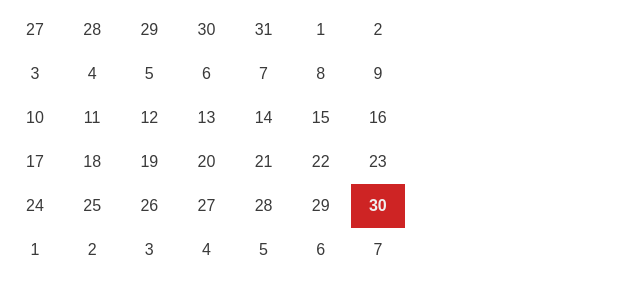
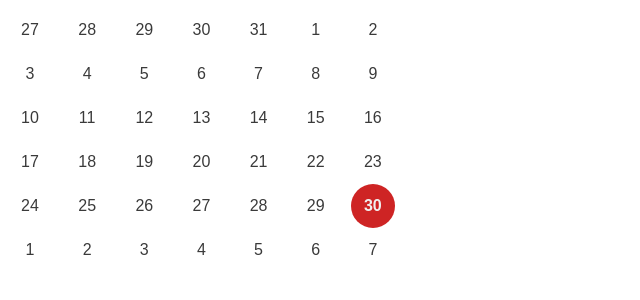
Before and after one commit to vicluo96/My_Calendar, a React (Create React App) app: page / in a window 1280 px wide. Shown: the top 300 px of the page, without its empty margins (0-640 px from the left). Built offline with nearby package versions, Linux system fonts and the light colour scheme; the HTML template or start-up script is replaced by a standard one; a web font is replaced by a local one.

Commit message:
modifying selected div class in local css: set .calendar .day div to circle

```diff
--- a/src/app/calendar/styles.css
+++ b/src/app/calendar/styles.css
@@ -67,8 +67,9 @@
 }
 
 .calendar .day div {
-  width: 54px;
+  width: 44px;
   height: 44px;
+  border-radius: 100%;
   position: relative;
   color: var(--black);
   z-index: 100;
@@ -76,7 +77,7 @@
 }
 
 .calendar .day div.before {
-  color: var(--grey);
+  color: var(--black);
 }
 
 .calendar .day div.selected {
```
